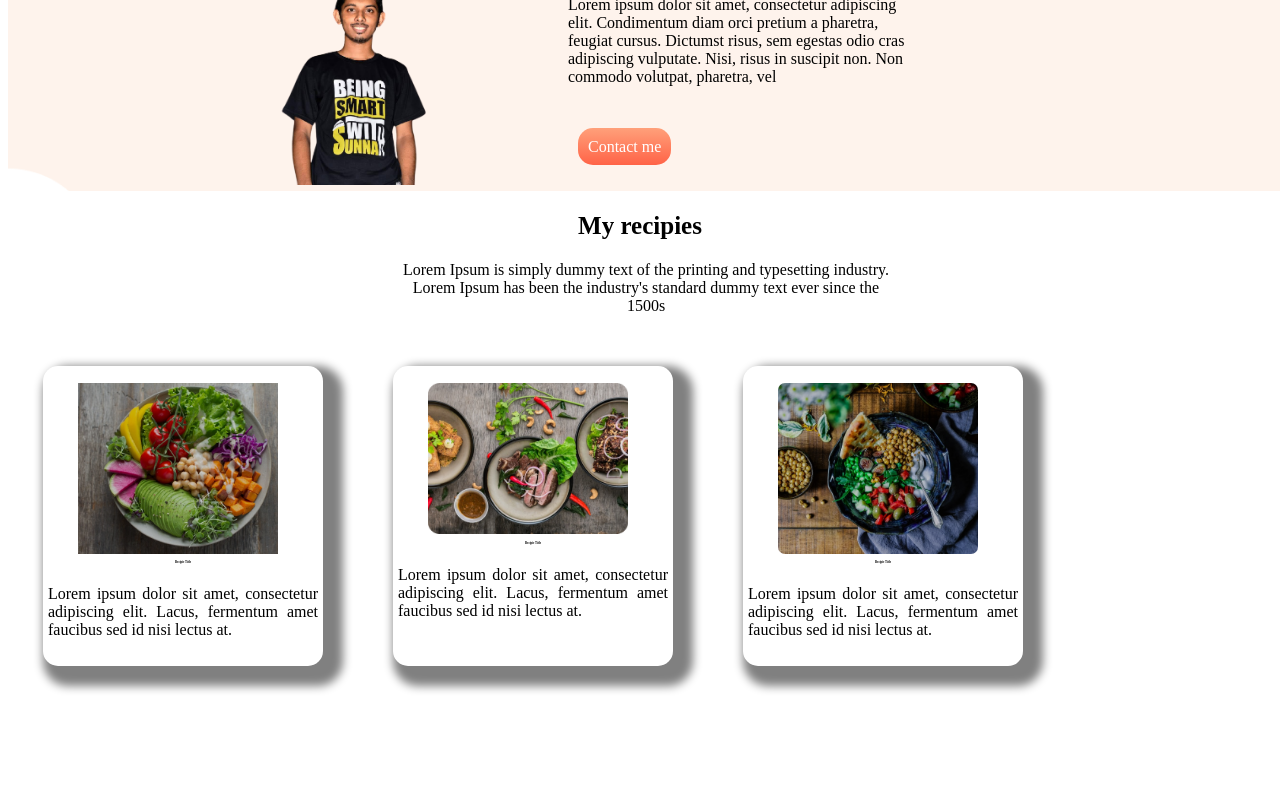
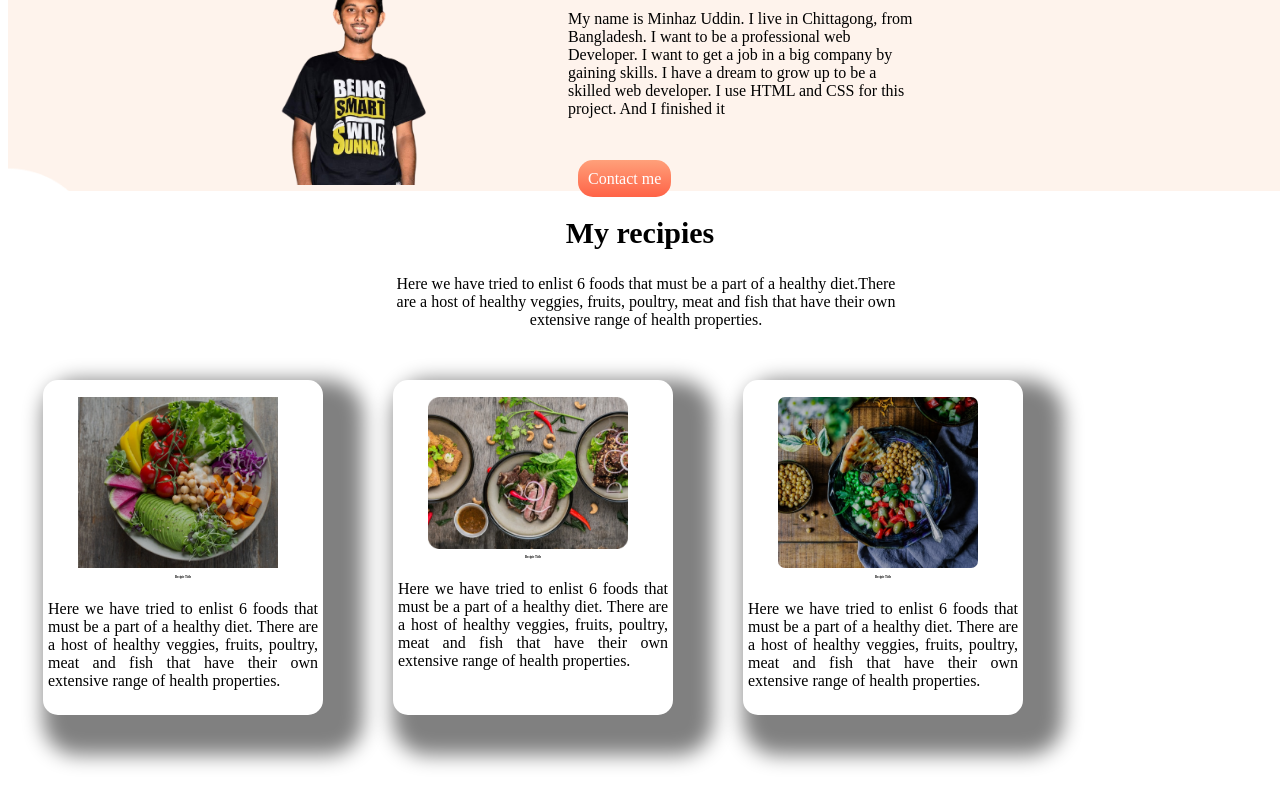
Before and after one commit to minhazuddin10/food-my-network, a plain HTML site: page index.html in a window 1280 px wide. Shown: the part 598-1388 px from the top of the page. Drawn offline with Linux system fonts and the light colour scheme.

Commit message:
testadded

```diff
--- a/index.html
+++ b/index.html
@@ -27,43 +27,28 @@
       </div>
       <div id ="half-width">
           <h1>About Me</h1>
-          <p> Lorem ipsum dolor sit amet, consectetur adipiscing
-            elit. Condimentum diam orci pretium a pharetra,
-            feugiat cursus. Dictumst risus, sem egestas odio cras
-            adipiscing vulputate. Nisi, risus in suscipit non. Non
-            commodo volutpat, pharetra, vel </p>
+          <p> My name is Minhaz Uddin. I live in Chittagong, from Bangladesh. I want to be a professional web Developer. I want to get a job in a big company by gaining skills. I have a dream to grow up to be a skilled web developer. I use HTML and CSS for this project. And I finished it </p>
             <br> <br>
             <a target="-blank" class="button-link" href="https://www.facebook.com/profile.php?id=100041975252783"> Contact me </a>
       </div>
   </section>
   <section>
       <h1 class="text1">My recipies </h1>
-      <p id="text1">Lorem Ipsum is simply dummy text of the printing and typesetting industry.
-        Lorem Ipsum has been the industry's standard dummy text ever since the
-        1500s</p>
+      <p id="text1">Here we have tried to enlist 6 foods that must be a part of a healthy diet.There are a host of healthy veggies, fruits, poultry, meat and fish that have their own extensive range of health properties.</p>
         <div class="workpage">
             <img src="images/food/Project Cover5.png" alt="">
              <h1> Recipie Title </h1>
-             <p> Lorem ipsum dolor sit amet,
-                consectetur adipiscing elit. Lacus,
-                fermentum amet faucibus sed id nisi
-                lectus at. </p>
+             <p> Here we have tried to enlist 6 foods that must be a part of a healthy diet. There are a host of healthy veggies, fruits, poultry, meat and fish that have their own extensive range of health properties. </p>
         </div>
         <div class="workpage">
             <img src="images/food/Project Cover1.jpg" alt="">
              <h1> Recipie Title </h1>
-             <p> Lorem ipsum dolor sit amet,
-                consectetur adipiscing elit. Lacus,
-                fermentum amet faucibus sed id nisi
-                lectus at. </p>
+             <p>Here we have tried to enlist 6 foods that must be a part of a healthy diet. There are a host of healthy veggies, fruits, poultry, meat and fish that have their own extensive range of health properties.</p>
         </div>
         <div class="workpage">
             <img class="img" src="images/food/Project Cover8.png" alt="">
              <h1> Recipie Title </h1>
-             <p> Lorem ipsum dolor sit amet,
-                consectetur adipiscing elit. Lacus,
-                fermentum amet faucibus sed id nisi
-                lectus at. </p>
+             <p> Here we have tried to enlist 6 foods that must be a part of a healthy diet. There are a host of healthy veggies, fruits, poultry, meat and fish that have their own extensive range of health properties. </p>
         </div>
     </section>
             <section>
--- a/style.css
+++ b/style.css
@@ -1,6 +1,6 @@
 
 h1{
-    font-size: 25px;
+    font-size: 30px;
     text-align:unset;
 
 }
@@ -59,8 +59,8 @@ h1{
 
 .workpage{
     width: 280px;
-    height: 300px;
-    box-shadow: 10px 10px 10px 10px  gray;
+    height: 335px;
+    box-shadow: 20px 20px 20px 20px  gray;
     margin: 35px;
     border-radius: 15px;
     float: left;
@@ -94,7 +94,7 @@ h1{
     height: 135px;
     border-radius: 20px;
     margin-left: 320px;
-    box-shadow: 10px 10px 45px gray;
+    box-shadow: 30px 30px 30px 30px gray;
 }
 .left1{
     float: left;
```
